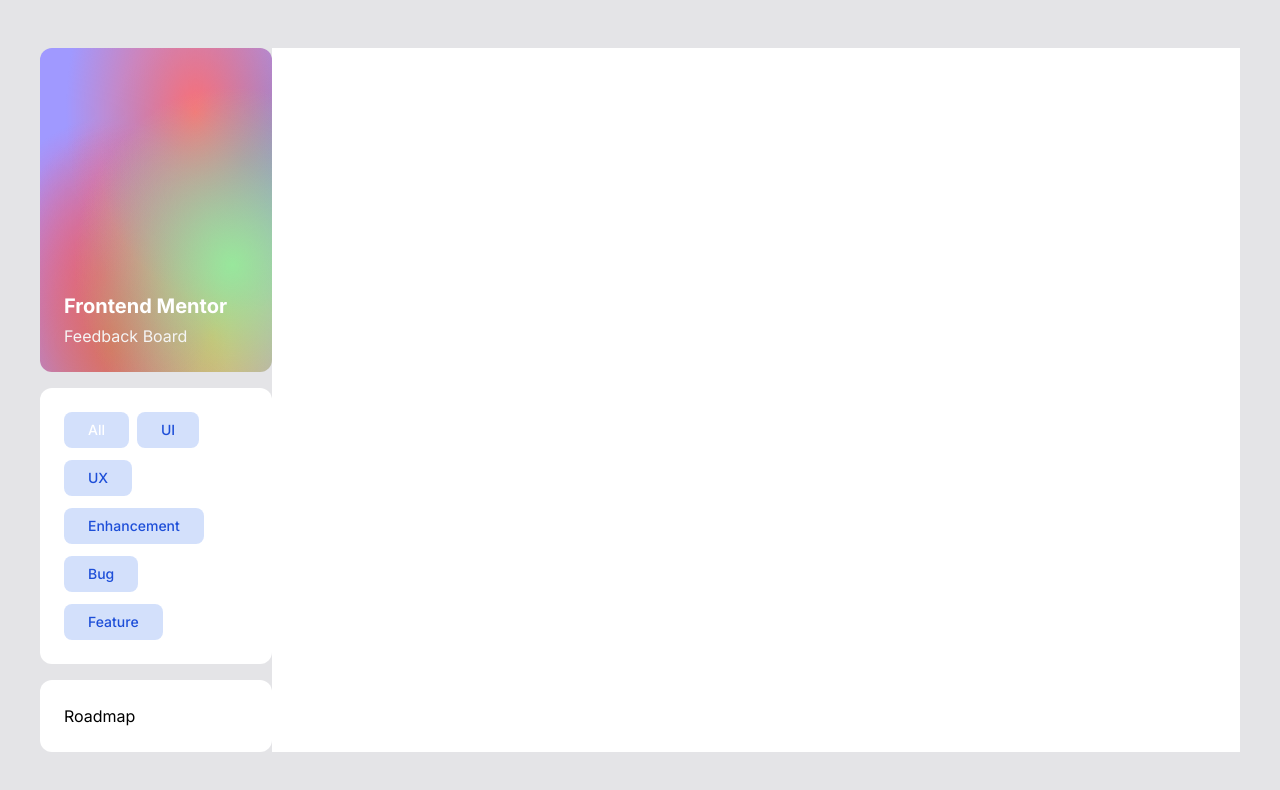
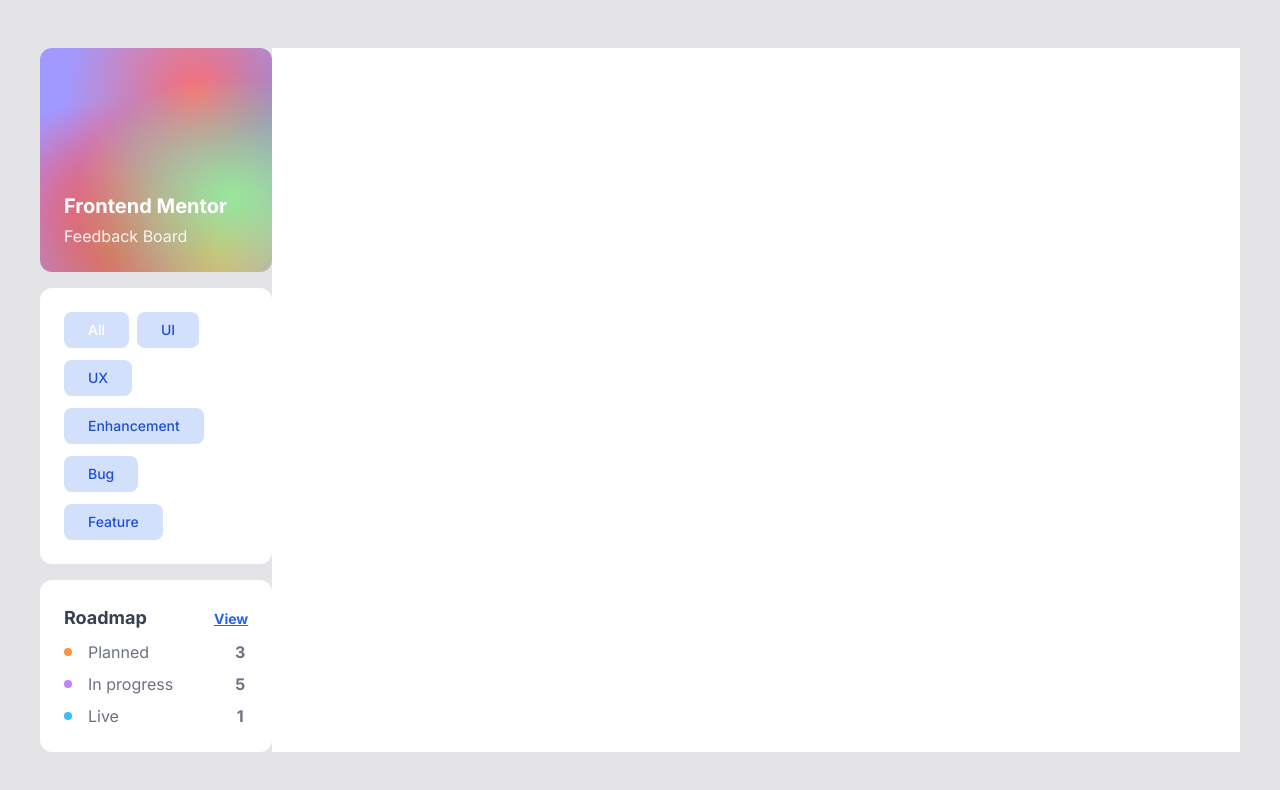
Before and after one commit to katsuragawaa/feedback-hub, a Vue app: page / in a window 1280 px wide. Shown: the top 790 px of the page. Built offline with nearby package versions, Linux system fonts and the light colour scheme.

Commit message:
Finish roadmap card layout

```diff
--- a/src/components/RoadmapCard.vue
+++ b/src/components/RoadmapCard.vue
@@ -1,10 +1,28 @@
 <script setup lang="ts">
+// TODO add roadmap page and route
+const roadmap = {
+  'Planned': { 'id': '0', 'color': 'bg-orange-400', 'count': 3 },
+  'In progress': { 'id': '1', 'color': 'bg-purple-400', 'count': 5 },
+  'Live': { 'id': '2', 'color': 'bg-sky-400', 'count': 1 },
+}
 </script>
 
 <template>
   <div class="w-full rounded-xl bg-white">
-    <div class="p-6">
-      Roadmap
+    <div class="p-6 h-full flex flex-col justify-between">
+      <div class="font-bold text-lg flex justify-between items-baseline">
+        <span class="font-bold text-lg text-gray-700">Roadmap</span>
+        <a href="#" class="underline text-sm text-blue-600 hover:text-opacity-60">View</a>
+      </div>
+      <div class="flex flex-col text-gray-500">
+        <div v-for="(value, status) in roadmap" :key="value.id" class="flex flex-grow mt-2">
+          <div class="w-4 text-center flex items-center mr-2">
+            <div class="w-2 h-2 rounded-full" :class="value.color"></div>
+          </div>
+          <div class="flex-1">{{ status }}</div>
+          <div class="w-4 text-center font-bold">{{ value.count }}</div>
+        </div>
+      </div>
     </div>
   </div>
 </template>
```
